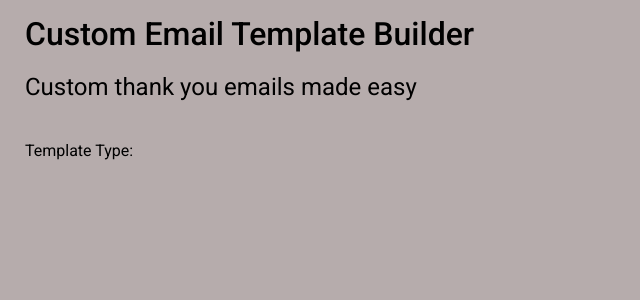
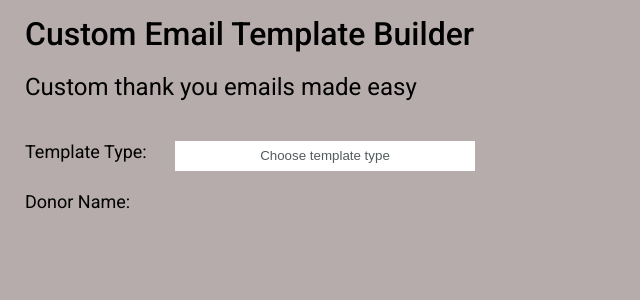
Before and after one commit to nizoom/TYTemplateBuilder, a React (Create React App) app in the folder client/: page / in a window 1280 px wide. Shown: the top 300 px of the page, without its empty margins (0-640 px from the left). Built offline with nearby package versions, Linux system fonts and the light colour scheme.

Commit message:
created dropdown for template type and positioned components using css grid

```diff
--- a/client/src/App.css
+++ b/client/src/App.css
@@ -21,4 +21,55 @@ body{
 
 .main-form{
   margin-top: 40px;
+
 }
+
+.form-wrapper{
+  display: grid;
+  grid-gap: 1fr;
+  grid-template-columns: 150px 150px 150px 150px;
+  grid-template-rows: auto;
+  justify-content: start;
+  margin: 0;
+}
+
+.field-name{
+  font-size: large;
+  grid-column: span 1;
+  grid-row: row ;
+  align-self: start;
+
+}
+/*
+.field-section{
+
+} */
+
+.long-dropdown-position{
+  grid-column:  span 3 ;
+  grid-row: row;
+  align-self: end;
+
+}
+
+.dropdown-options{
+  grid-column:  span 3 ;
+  grid-row: row;
+  align-self: start;
+}
+
+.template-field-name{
+
+  font-size: large;
+  grid-column: span 1;
+  grid-row: row ;
+
+  align-self: start;
+}
+
+.donor-field-name{
+  margin-top: 20px;
+  font-size: large;
+  grid-column: span 1;
+  grid-row: row 2;
+}
--- a/client/src/App.js
+++ b/client/src/App.js
@@ -1,7 +1,12 @@
 import './App.css';
 import Dropdown from './components/dropdowns/dropdowns';
 
+import React, {useState} from 'react'
+
 function App() {
+
+
+
   return (
 
     <div className="App">
@@ -13,8 +18,15 @@ function App() {
       <form className = 'main-form'>
         <div className = 'form-wrapper'>
 
-          <p className = 'field-name'> Template Type: </p>
-          {/* LABELS AND FIELDS */}
+
+              <label className = 'template-field-name'> Template Type: </label>
+
+              <Dropdown  prefill = 'Choose template type' cssClass = 'long-dropdown'
+              options = {['New donor', 'Recurring donor', 'Honoree']} />
+
+              <label className='donor-field-name'> Donor Name: </label>
+
+
 
         </div>
       </form>
--- a/client/src/components/dropdowns/dropdown.css
+++ b/client/src/components/dropdowns/dropdown.css
@@ -0,0 +1,40 @@
+/* dont touch positioning here */
+
+.long-dropdown{
+
+}
+
+.dropdown-wrapper{
+    font-family: 'Roboto', sans-serif;
+
+
+}
+
+.dropdown-wrapper button{
+    background-color: white;
+    border: none;
+    height: 30px;
+    width: 300px;
+    color: #545B5C;
+}
+
+.dropdown-options{
+    cursor: pointer;
+    margin-top: 0;
+    width: 300px;
+    list-style-type: none;
+    margin-left: 0;
+    padding-left: 0;
+    text-align: center;
+}
+
+.dropdown-options li{
+
+    padding: 6px;
+    font-weight: 400;
+    font-size: small;
+    color: #011012;
+    background-color: gray;
+    border: 2px solid white;
+    border-top: none;
+}
--- a/client/src/components/dropdowns/dropdowns.js
+++ b/client/src/components/dropdowns/dropdowns.js
@@ -1,9 +1,44 @@
-import React from 'react';
+import React, {useState, useEffect} from 'react';
+import './dropdown.css'
+
 
 const Dropdown = ( props ) => {
+
+    const [dropdownStatus, setDropdownstatus] = useState(false);
+
+    const initDropdown = (e) => {
+        e.preventDefault();
+        setDropdownstatus(!dropdownStatus);
+
+    }
+
+    const userSelection = (option) => {
+        console.log(option)
+    }
+
+    const renderList = props.options.map((option, index) => {
+
+        return <li key = {index} onClick = {() => userSelection(option)}>{option}</li>
+
+    })
+
+    useEffect(() => {
+
+
+    })
+
+
+
+
     return (
-        <div>
+        <div className='dropdown-wrapper long-dropdown-position'>
+            <div>
+                <button className={props.cssClass} onClick = {initDropdown}>  {props.prefill} </button>
 
+            </div>
+            <div>
+                {dropdownStatus ? <ul className = 'dropdown-options'> {renderList} </ul> : null}
+            </div>
         </div>
     )
 }
```
